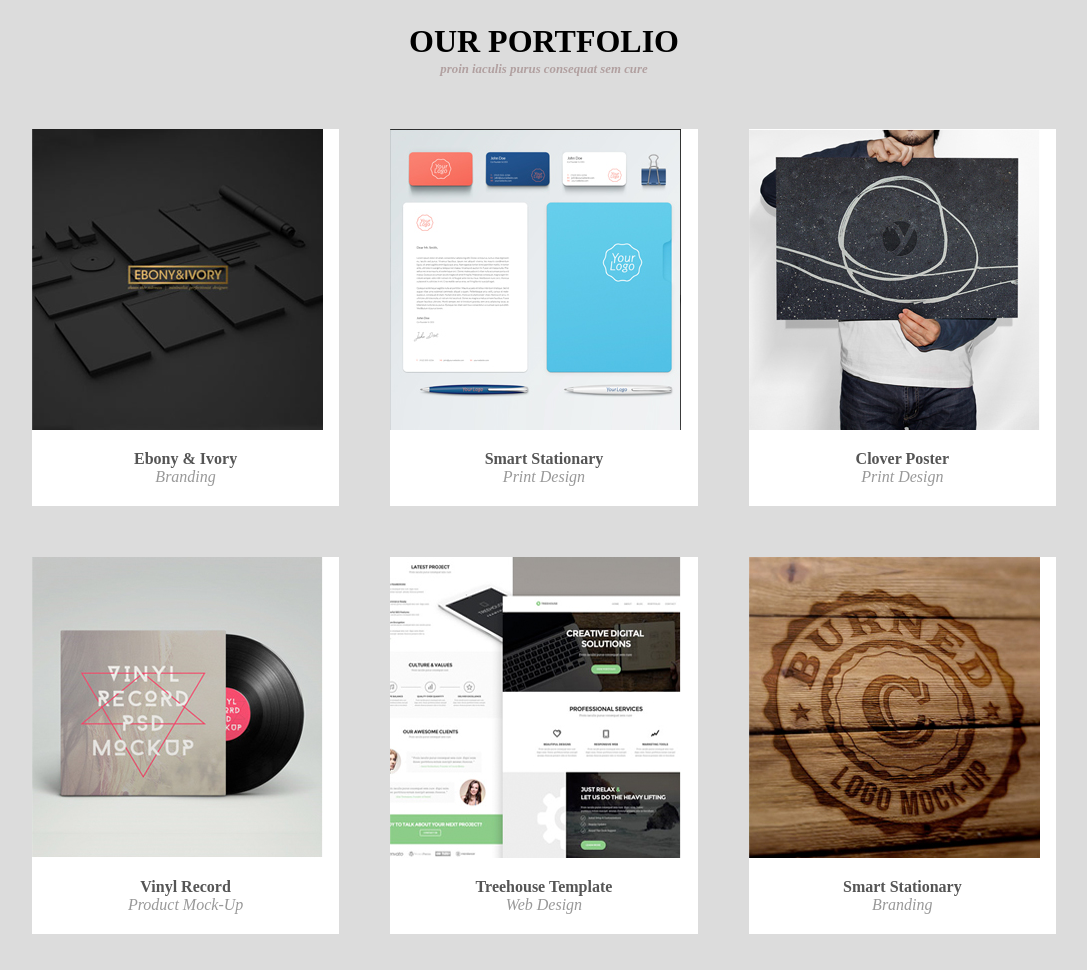
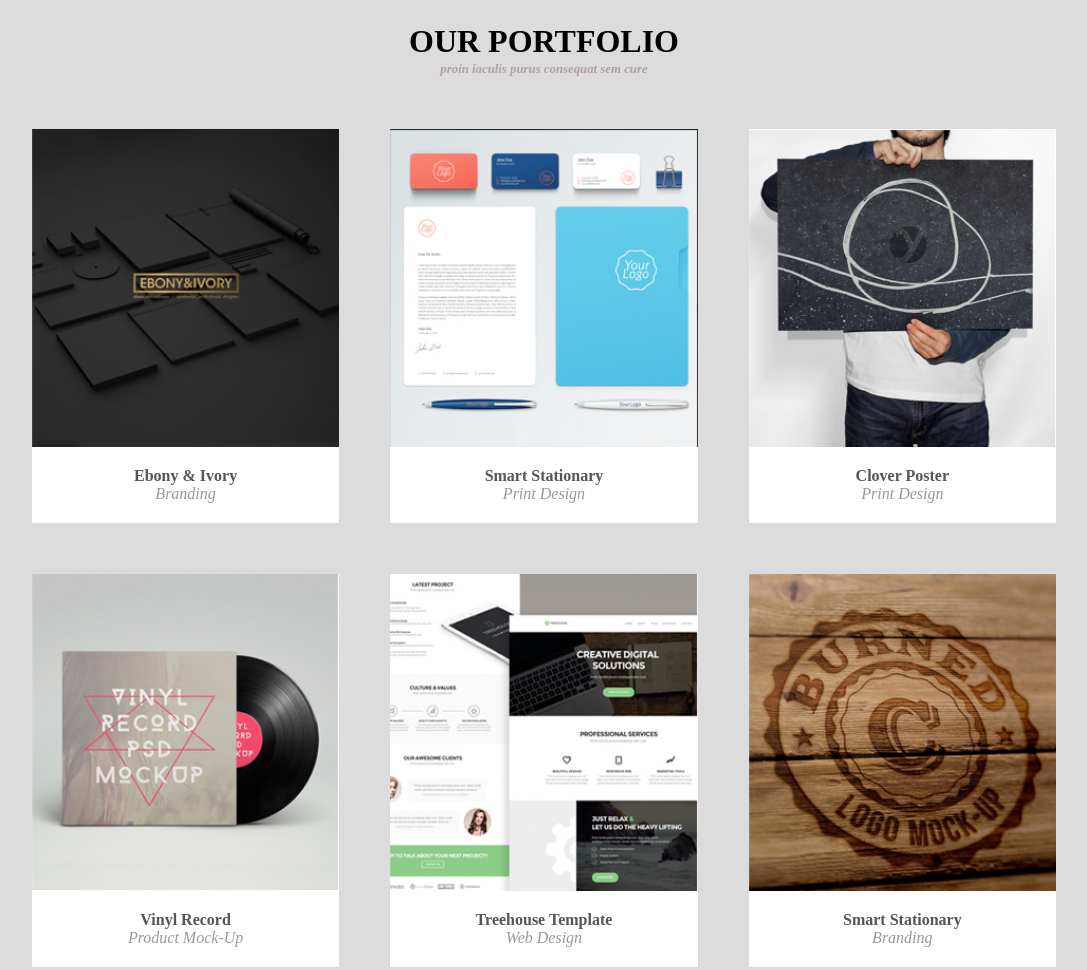
Before and after one commit to jxupark/git-test, a plain HTML site: page index.html in a window 1280 px wide. Shown: the part 1200-2170 px from the top of the page, without its empty margins (96-1183 px from the left). Drawn offline with Linux system fonts and the light colour scheme.

Commit message:
new commit

```diff
--- a/css/index.css
+++ b/css/index.css
@@ -203,7 +203,7 @@ h2 small{
 
 .portlist div{
     background-color: #fff;
-    overflow: hidden;
+
 }
 
 
@@ -218,7 +218,9 @@ h2 small{
     color:#999;
 }
 
-
+.portlist div figure img{
+    width: 100%;
+}
 /* contact */
 
 .contact{
```
